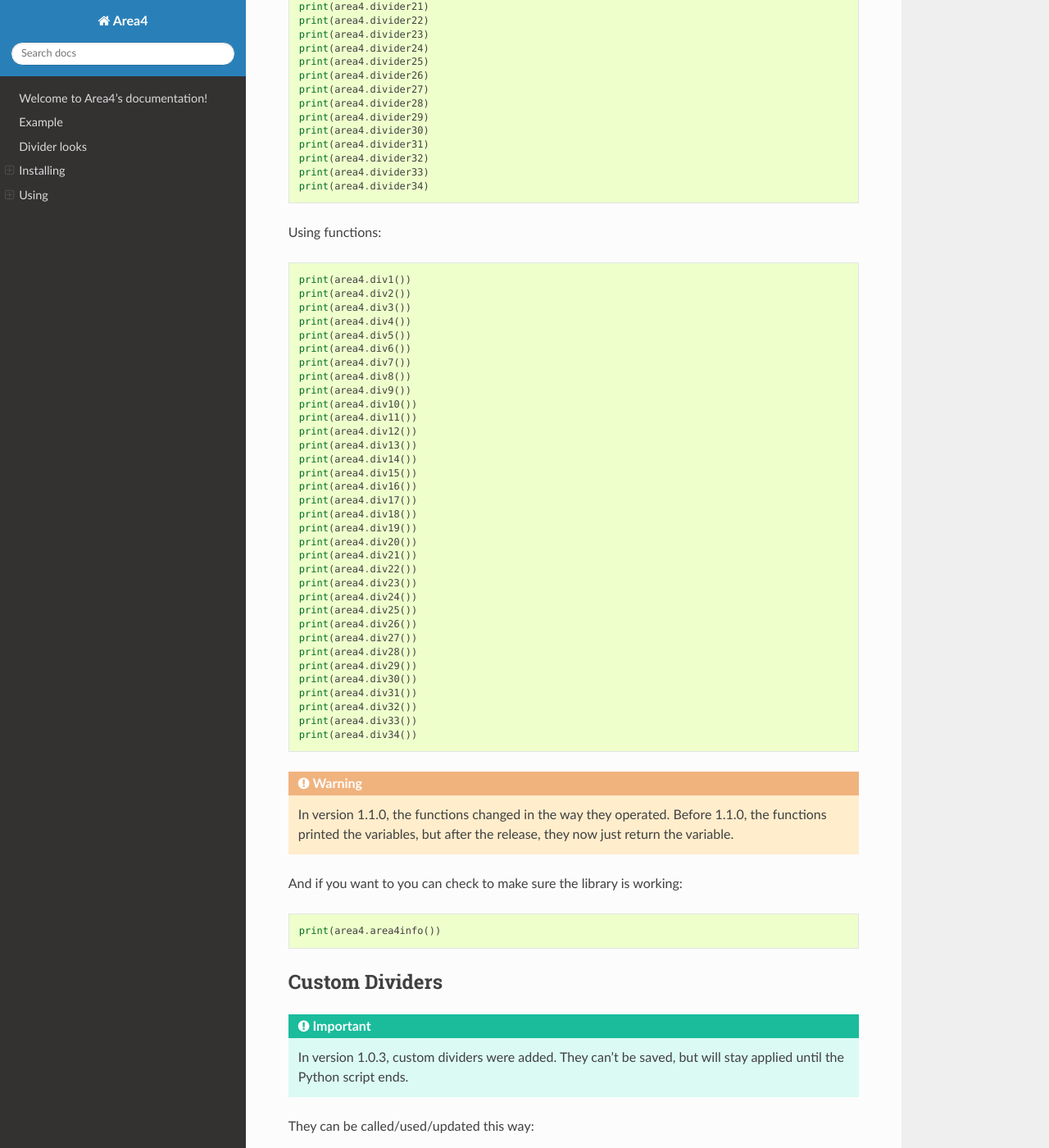
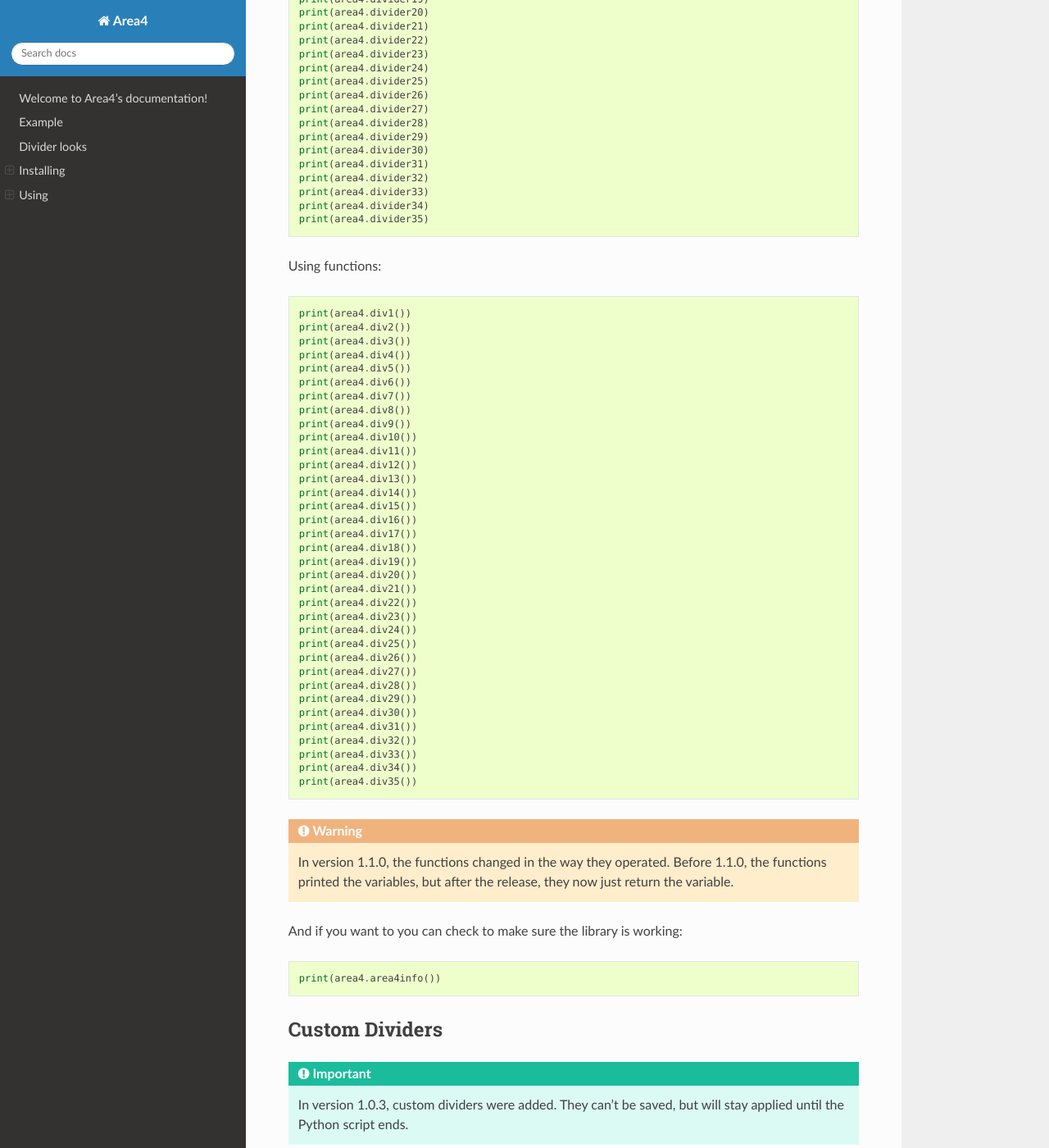
Before and after one commit to area4lib/area4, a Sphinx documentation site: the page built from docs/index.rst, in a window 1280 px wide and 1400 px high, scrolled down 2890 px. Shown: the whole window at 82% size. Built offline with Sphinx 7.4.7 and the Read the Docs theme 2.0.0, drawn with Linux system fonts in a browser that asks for light colours.

Commit message:
Update index.rst

```diff
--- a/docs/index.rst
+++ b/docs/index.rst
@@ -168,6 +169,7 @@
     print(area4.divider32)
     print(area4.divider33)
     print(area4.divider34)
+    print(area4.divider35)
 
 
 Using functions:
@@ -208,6 +210,7 @@
     print(area4.div32())
     print(area4.div33())
     print(area4.div34())
+    print(area4.div35())
 
 .. warning:: In version 1.1.0, the functions changed in the way they operated.  Before 1.1.0, the functions printed the variables, but after the release, they now just return the variable.
 
```
Also changed, not shown: other parts of docs/index.rst (+1 -0 lines).
